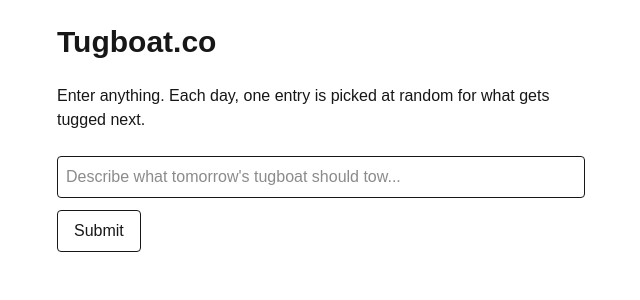
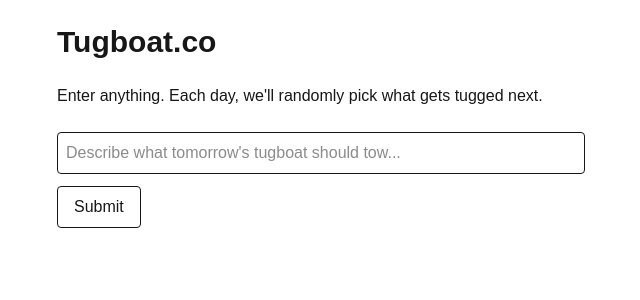
Before and after one commit to wcolemorris/tugboatco, a Next.js app: page / in a window 1280 px wide. Shown: the top 300 px of the page, without its empty margins (319-959 px from the left). Built offline with nearby package versions, Linux system fonts and the light colour scheme; no server answers; the database is empty.

Commit message:
Full instructions

```diff
--- a/src/app/page.tsx
+++ b/src/app/page.tsx
@@ -53,7 +53,7 @@
   return (
     <main className="mx-auto max-w-xl p-6 space-y-6">
       <h1 className="text-3xl font-bold">Tugboat.co</h1>
-      <p>Enter anything. Each day, one entry is picked at random for what gets tugged next.</p>
+      <p>Enter anything. Each day, we&apos;ll randomly pick what gets tugged next.</p>
 
       {!alreadySubmitted && (
         <form action={saveEntry} className="flex flex-col gap-3 max-w-xl">
```
